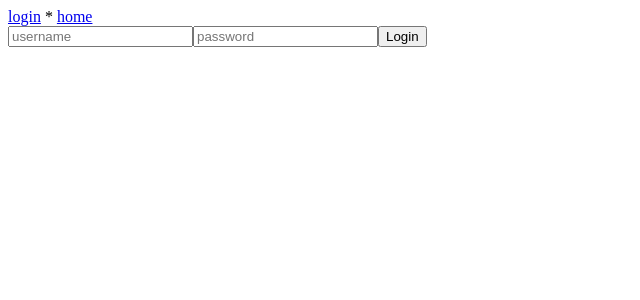
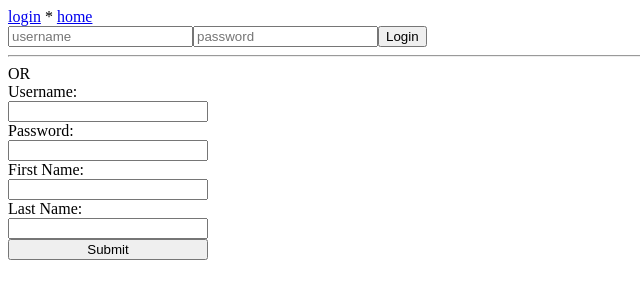
Before and after one commit to ungear/connectication-spa, an Angular app: page /login in a window 1280 px wide. Shown: the top 300 px of the page, without its empty margins (0-640 px from the left). Built offline with nearby package versions, Linux system fonts and the light colour scheme.

Commit message:
add Create Account Form

```diff
--- /dev/null
+++ b/src/app/login/create-account-form/create-account-form.component.html
@@ -0,0 +1,15 @@
+<form [formGroup]="profileForm" class="create-account-form" (submit)="onFormSubmit()">
+  <label for="username">Username: </label>
+  <input id="username" type="text" formControlName="username">
+
+  <label for="password">Password: </label>
+  <input id="password" type="text" formControlName="password">
+
+  <label for="firstName">First Name: </label>
+  <input id="firstName" type="text" formControlName="firstName">
+
+  <label for="lastName">Last Name: </label>
+  <input id="lastName" type="text" formControlName="lastName">
+
+  <button type="submit">Submit</button>
+</form>
--- /dev/null
+++ b/src/app/login/create-account-form/create-account-form.component.scss
@@ -0,0 +1,5 @@
+.create-account-form{
+  display: flex;
+  flex-direction: column;
+  width: 200px;
+}
--- /dev/null
+++ b/src/app/login/create-account-form/create-account-form.component.ts
@@ -0,0 +1,26 @@
+import { Component, OnInit } from '@angular/core';
+import {FormControl, FormGroup} from '@angular/forms';
+
+@Component({
+  selector: 'app-create-account-form',
+  templateUrl: './create-account-form.component.html',
+  styleUrls: ['./create-account-form.component.scss']
+})
+export class CreateAccountFormComponent implements OnInit {
+  profileForm = new FormGroup({
+    username: new FormControl(''),
+    password:  new FormControl(''),
+    firstName: new FormControl(''),
+    lastName: new FormControl(''),
+  });
+  constructor() { }
+
+  ngOnInit(): void {
+  }
+
+  onFormSubmit(): void{
+    const profileData = this.profileForm.value.email.domain;
+
+  }
+
+}
--- a/src/app/login/login-page/login-page.component.html
+++ b/src/app/login/login-page/login-page.component.html
@@ -3,4 +3,7 @@
   <input type="text" [(ngModel)]="username" name="username" placeholder="username"/>
   <input type="text" [(ngModel)]="password" name="password" placeholder="password"/>
   <button type="submit">Login</button>
+  <hr>
+  <div>OR</div>
+  <app-create-account-form></app-create-account-form>
 </form>
```
Also changed, not shown: src/app/login/login.module.ts (+5 -2 lines), 1 other file (tests, documents, lock files or other folders).
